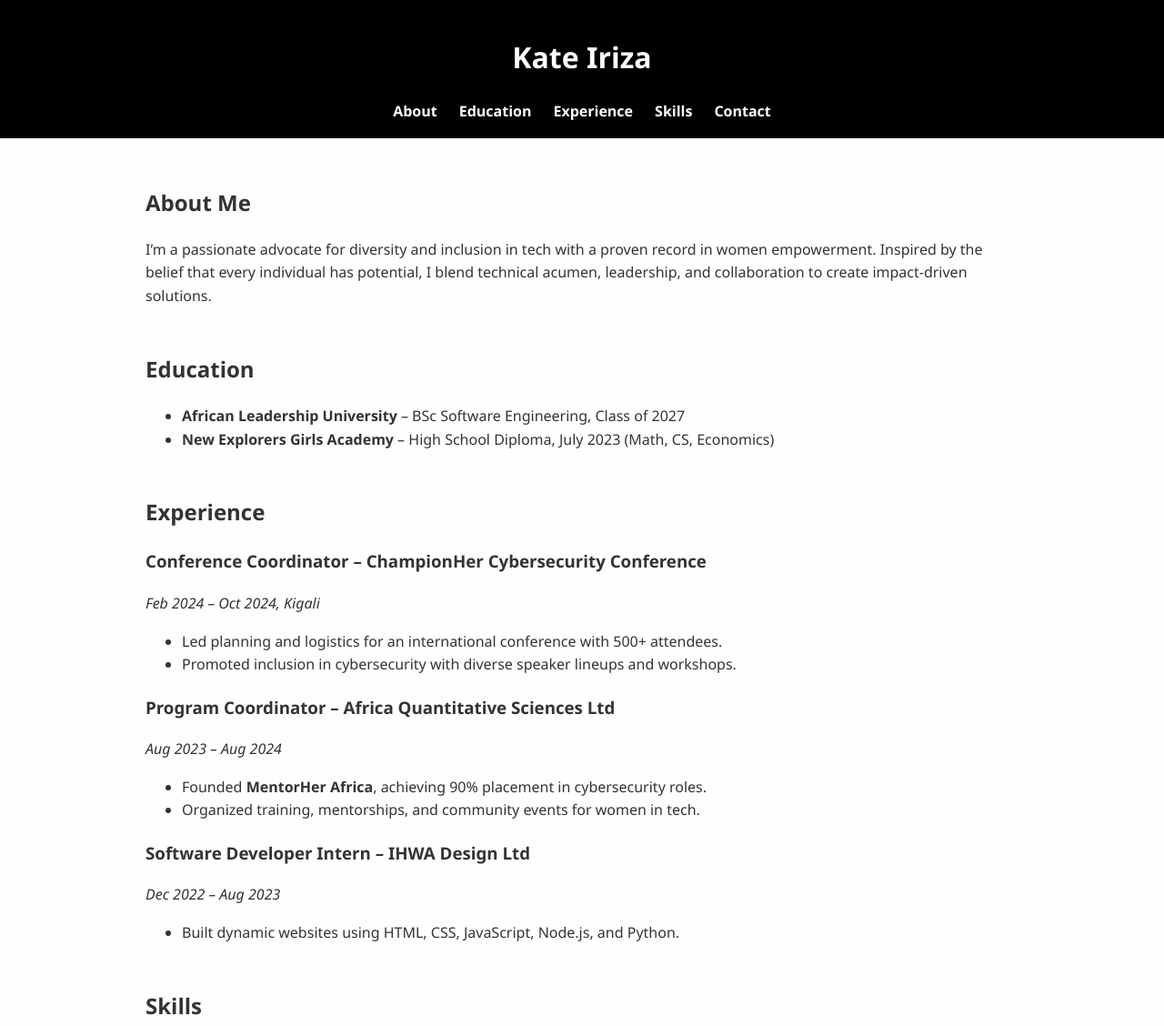
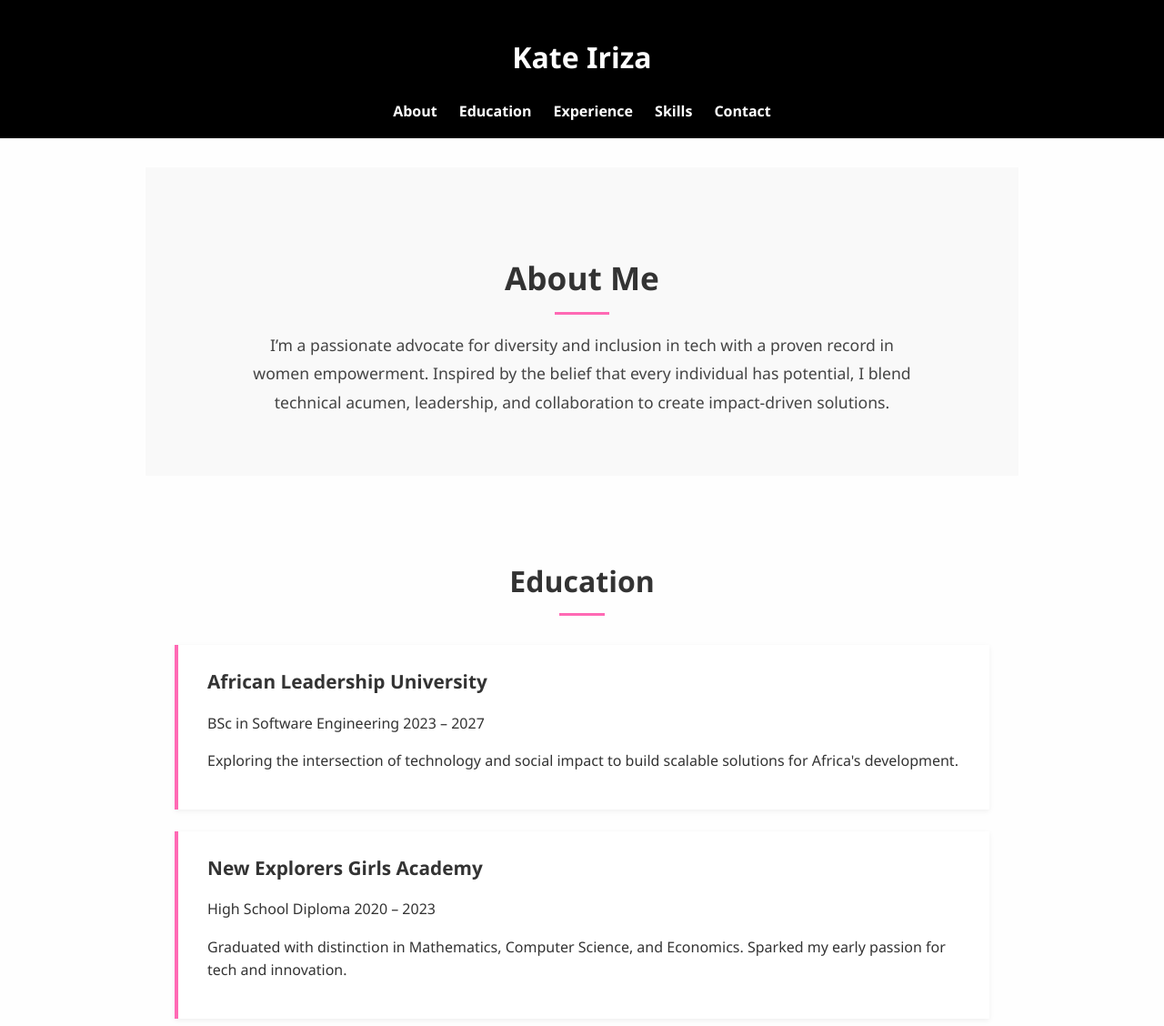
Before and after one commit to k10-j/My_portfolio, a plain HTML site: page index.html in a window 1280 px wide. Shown: the top 1128 px of the page at 91% size. Drawn offline with Linux system fonts and the light colour scheme.

Commit message:
my web resume

```diff
--- a/index.html
+++ b/index.html
@@ -27,13 +27,20 @@
       <p>I’m a passionate advocate for diversity and inclusion in tech with a proven record in women empowerment. Inspired by the belief that every individual has potential, I blend technical acumen, leadership, and collaboration to create impact-driven solutions.</p>
     </section>
 
-    <section id="education">
-      <h2>Education</h2>
-      <ul>
-        <li><strong>African Leadership University</strong> – BSc Software Engineering, Class of 2027</li>
-        <li><strong>New Explorers Girls Academy</strong> – High School Diploma, July 2023 (Math, CS, Economics)</li>
-      </ul>
-    </section>
+    <section id="education" class="section">
+  <h2>Education</h2>
+  <div class="edu-entry">
+    <h3>African Leadership University</h3>
+    <p class="edu-sub">BSc in Software Engineering <span>2023 – 2027</span></p>
+    <p>Exploring the intersection of technology and social impact to build scalable solutions for Africa's development.</p>
+  </div>
+  <div class="edu-entry">
+    <h3>New Explorers Girls Academy</h3>
+    <p class="edu-sub">High School Diploma <span>2020 – 2023</span></p>
+    <p>Graduated with distinction in Mathematics, Computer Science, and Economics. Sparked my early passion for tech and innovation.</p>
+  </div>
+</section>
+
 
     <section id="experience">
       <h2>Experience</h2>
--- a/styles.css
+++ b/styles.css
@@ -43,8 +43,75 @@ main {
   margin: auto;
 }
 
-section {
-  margin-bottom: 3em;
+#about {
+  padding: 4em 2em;
+  background-color: #f9f9f9;
+  text-align: center;
+}
+
+#about h2 {
+  font-size: 2.2em;
+  margin-bottom: 0.5em;
+  position: relative;
+  display: inline-block;
+}
+
+#about h2::after {
+  content: "";
+  display: block;
+  width: 60px;
+  height: 3px;
+  background-color: var(--accent, #ff69b4);
+  margin: 10px auto 0;
+}
+
+#about p {
+  max-width: 750px;
+  margin: auto;
+  font-size: 1.1em;
+  line-height: 1.8;
+  color: #444;
+}
+
+  .section {
+  padding: 4em 2em;
+  max-width: 900px;
+  margin: auto;
+}
+
+.section h2 {
+  font-size: 2em;
+  margin-bottom: 1em;
+  text-align: center;
+  position: relative;
+}
+
+.section h2::after {
+  content: "";
+  display: block;
+  width: 50px;
+  height: 3px;
+  background-color: var(--accent, #ff69b4);
+  margin: 10px auto 0;
+}
+
+.edu-entry {
+  background: #fff;
+  border-left: 4px solid var(--accent, #ff69b4);
+  padding: 1.5em 2em;
+  margin-bottom: 1.5em;
+  box-shadow: 0 2px 6px rgba(0,0,0,0.06);
+  transition: transform 0.3s ease;
+}
+
+.edu-entry:hover {
+  transform: translateY(-5px);
+}
+
+.edu-entry h3 {
+  margin: 0;
+  font-size: 1.3em;
+
 }
 
 .skills-list {
```
